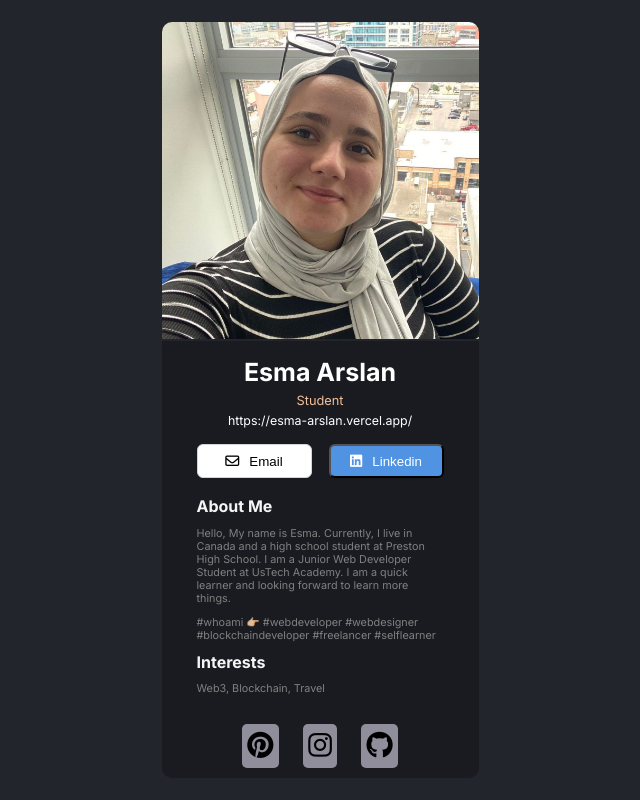
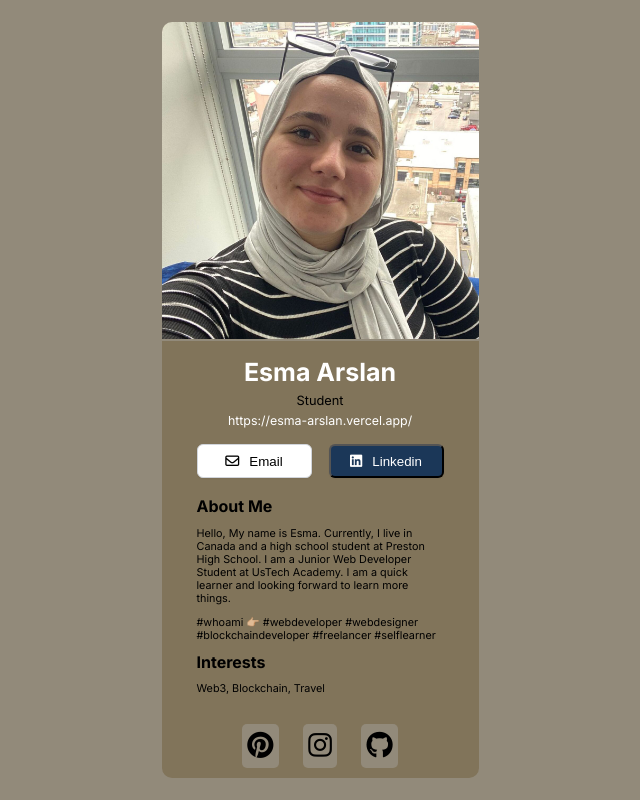
Before and after one commit to esmaxarslan/esma-arslan, a plain HTML site: page index.html in a window 1280 px wide. Shown: the whole page, without its empty margins (320-960 px from the left). Drawn offline with Linux system fonts and the light colour scheme.

Commit message:
had some color change.

```diff
--- a/main.css
+++ b/main.css
@@ -9,7 +9,7 @@ html{
   font-size: 62.5%;
 }
 body{
-  background-color: #23252C;
+  background-color: #928a7a;
   font-family: 'Inter', sans-serif;
 }
 a{
@@ -42,7 +42,7 @@ a{
 
 /* Body Styles */
 .bcard__body{
-  background-color: #1A1B21;
+  background-color: #81745a;
   display: flex;
   flex-direction: column;
   align-items: center;
@@ -71,7 +71,7 @@ a{
 }
 
 .bcard__title{
-  color: #F3BF99;
+  color: black;
   font-weight: 400;
   font-size: 1.28rem;
 }
@@ -100,7 +100,7 @@ a{
 }
 
 .bcard__btn--linkedin{
-  background: #5093E2;
+  background: #1b3758;
   color: #FFFFFF;
 }
 
@@ -114,12 +114,12 @@ a{
 }
 
 .bcard__heading{
-  color: #f5f5f5;
+  color: black;
   font-size: 1.6rem;
 }
 
 .bcard__text{
-  color: grey;
+  color: black;
   font-size: 1.08rem;
 }
 
@@ -127,7 +127,7 @@ a{
 
 .bcard__footer {
   height: 6.5rem;
-  background-color: #1a1b21;
+  background-color: #81745a;
   display: flex;
   justify-content: center;
   align-items: center;
@@ -137,7 +137,7 @@ a{
 .bcard__footer-icon {
   font-size: 2.7rem;
   padding: 0.2em;
-  background-color: #918E9B;
+  background-color: #928a7a;
   margin-right: 2.4rem;
   border-radius: 5px;
   cursor: pointer;
```
